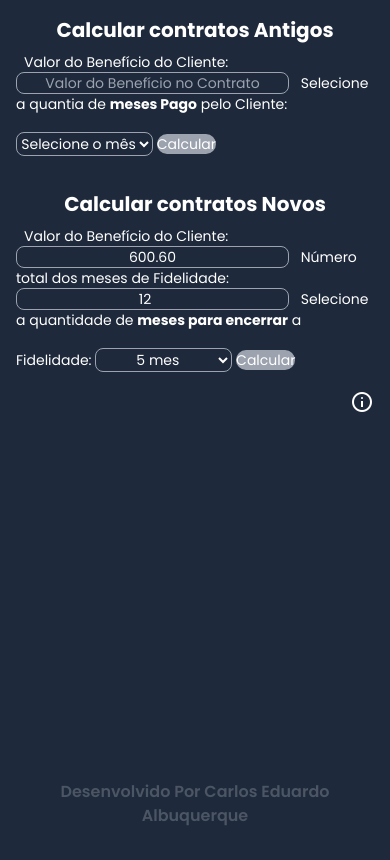
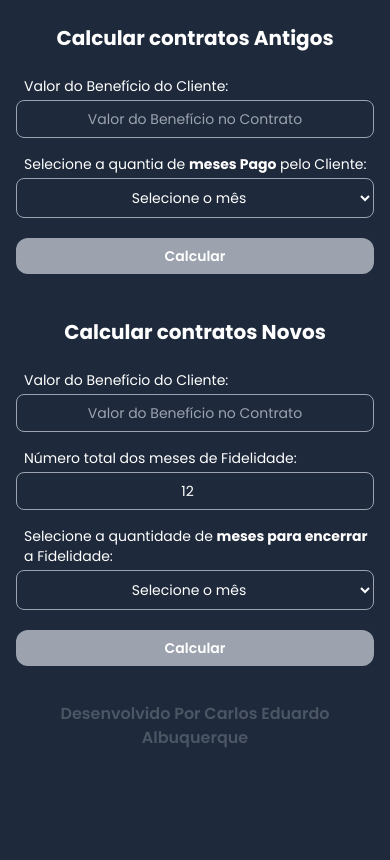
Before and after one commit to CarllosEduardo07/Calcular_Multa, a website: page src/index.html in a window 390 px wide. Drawn offline with nearby package versions, Linux system fonts and the light colour scheme.

Commit message:
Novo Layout para o site

```diff
--- a/src/index.html
+++ b/src/index.html
@@ -15,7 +15,7 @@
     <script src="https://code.jquery.com/jquery-3.6.0.min.js"></script>
     <script src="https://cdnjs.cloudflare.com/ajax/libs/jquery.mask/1.14.16/jquery.mask.min.js"></script>
 </head>
-<body class="font-poppins text-sm w-full min-h-screen bg-slate-800 text-white">
+<body class="font-poppins text-sm w-full min-h-screen bg-slate-800 text-white lg:flex lg:flex-col justify-between">
     <form class="container_form">
 
         <div class="container_calculadoras">
@@ -52,7 +52,7 @@
             <h2 class="titulo">Calcular contratos Novos</h2>
 
             <label for="vtb_valor_multa_contratoNovo" class="">Valor do Benefício do Cliente:</label>
-            <input type="number" id="vtb_valor_multa_contratoNovo" class="input_number" placeholder="Valor do Benefício no Contrato"  autocomplete="off" value="600.60">
+            <input type="number" id="vtb_valor_multa_contratoNovo" class="input_number" placeholder="Valor do Benefício no Contrato"  autocomplete="off">
             <label for="mes_fidelidade" class="">Número total dos meses de Fidelidade:</label>
             <input type="number" id="mes_fidelidade" value="12" disabled class="cursor-not-allowed">
             <label for="mr_mes_restante" class="">Selecione a quantidade de <strong>meses para encerrar</strong> a Fidelidade:</label>
@@ -62,7 +62,7 @@
                 <option value="2">2 mes</option>
                 <option value="3">3 mes</option>
                 <option value="4">4 mes</option>
-                <option value="5" selected>5 mes</option>
+                <option value="5">5 mes</option>
                 <option value="6">6 mes</option>
                 <option value="7">7 mes</option>
                 <option value="8" >8 mes</option>
@@ -99,7 +99,8 @@
             </div>
         </div>
     </form>
-    <footer>
-        <span class="rodape">Desenvolvido Por Carlos Eduardo Albuquerque</span>
-    </footer>
+
+<footer class="text-center w-full p-4 text-center font-semibold text-base text-gray-600">
+    <span>Desenvolvido Por Carlos Eduardo Albuquerque</span>
+</footer>
 </html>
--- a/src/input.css
+++ b/src/input.css
@@ -4,16 +4,32 @@
 
 @layer components{
 
+    ::-webkit-scrollbar{
+        width: 8px;/* Largura da scrollbar */
+    }
+    ::-webkit-scrollbar-thumb{
+        background-color: #888; /* Cor do thumb (barra deslizante) */
+        border-radius: 4px; /* Raio de borda do thumb */
+    }
+    ::-webkit-scrollbar-track{
+        background-color: #f1f1f1; /* Cor do track (fundo da scrollbar) */
+        border-radius: 4px; /* Raio de borda do track */
+    }
+
+     /* tirar setar do input number */
+     .input_number::-webkit-inner-spin-button {
+        -webkit-appearance: none;
+        margin: 0;
+    }
 
     .container_form{
-
         /* sm:640px */
         /* md:768px */
         /* lg:1024px */
         /* xl:1280px */
         /* 2xl:1536px */
 
-        @apply  lg:flex lg:justify-center h-full
+        @apply sm:space-y-10  lg:space-y-4 lg:flex lg:justify-center
     }
 
     .titulo{
@@ -21,8 +37,9 @@
     }
 
     .container_calculadoras{
-        @apply mt-4 px-4 lg:flex lg:flex-col lg:w-1/3 xl:w-1/4
+        @apply mt-4 px-4 flex flex-col lg:w-1/3 xl:w-1/4
     }
+
     label{
         @apply mt-4 mb-1 ml-2
     }
@@ -32,30 +49,20 @@
         @apply text-base font-bold text-center
     }
 
-    /* tirar setar do input number */
-    .input_number::-webkit-inner-spin-button {
-        -webkit-appearance: none;
-        margin: 0;
-    }
-
     input, select {
-        @apply lg:p-2 border border-solid border border-gray-400 outline-none rounded-lg text-center  bg-slate-800 text-white
+        @apply p-2 border border-solid border border-gray-400 outline-none rounded-lg text-center  bg-slate-800 text-white
         lg:text-sm cursor-pointer
         hover:shadow-lg focus:border-green-400
     }
 
     button{
-        @apply lg:p-2 my-5 border border-solid bg-gray-400 rounded-xl
+        @apply p-2 my-5 border border-solid bg-gray-400 rounded-xl font-semibold
         hover:bg-gray-500 hover:shadow-lg border-none lg:text-sm
     }
 
     .container_icon_info{
-        @apply  absolute right-0
+        @apply  absolute right-0 hidden lg:block
     }
-
-    /* .container_resultado{
-        @apply
-    } */
 
     /* informações formula */
     .formula {
@@ -65,20 +72,10 @@
     .informacoes_formula {
         bottom: 100%;
         right: -105%;
-
         @apply hidden lg:hidden lg:absolute lg:z-10 lg:w-full lg:bg-gray-700 lg:text-white lg:p-2 lg:rounded-xl lg:select-text	lg:text-justify
     }
 
     .formula:hover .informacoes_formula {
         @apply lg:block lg:opacity-90 lg:visible
     }
-
-    footer{
-        @apply   fixed bottom-0 w-full p-4 text-center font-semibold text-base text-gray-600
-
-    }
-    /* .rodape{
-        @apply
-    } */
-
 }
```
Also changed, not shown: dist/output.css, src/css/styles.css.
